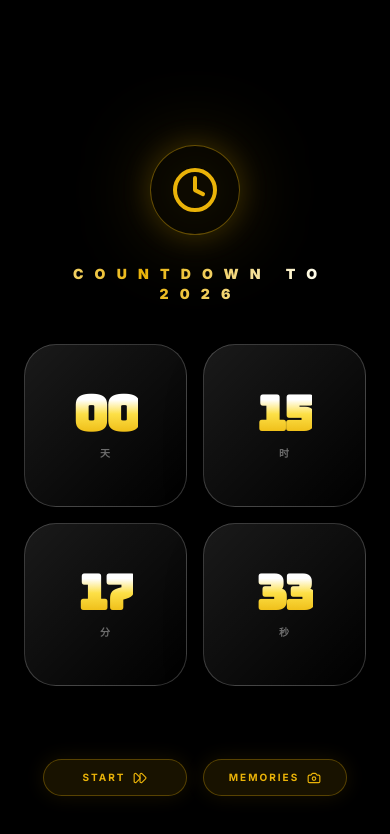
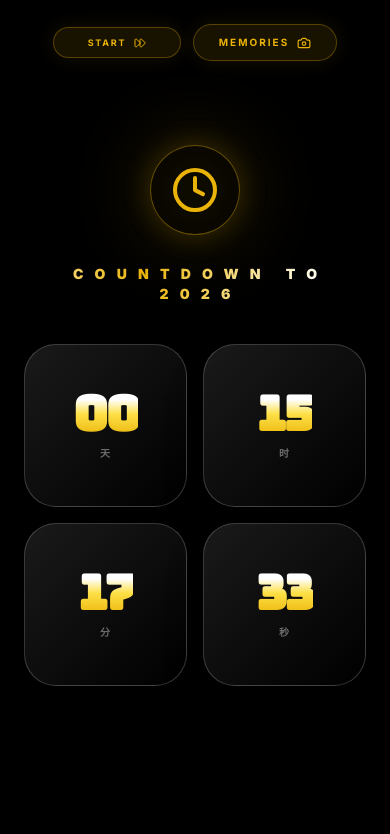
Before and after one commit to SuperGxw/immersive_countdown_2026, a React (Vite) app: page / in a window 390 px wide. Shown: the top 834 px of the page. Built offline with nearby package versions, Linux system fonts and the light colour scheme; a web font is replaced by a local one.

Commit message:
first commit

```diff
--- a/App.tsx
+++ b/App.tsx
@@ -101,17 +101,17 @@ const App: React.FC = () => {
         </>
       )}
 
-      {/* 按钮组：移动端位于底部居中，桌面端位于右上角 */}
+      {/* 按钮组：移动端位于顶部居中，桌面端位于右上角 */}
       {state === AppState.IDLE && (
-        <div className="fixed bottom-12 md:top-6 md:right-6 md:bottom-auto left-1/2 -translate-x-1/2 md:left-auto md:translate-x-0 z-[60] flex flex-row md:flex-col items-center md:items-end gap-4">
+        <div className="fixed top-6 left-1/2 -translate-x-1/2 md:top-6 md:right-6 md:bottom-auto md:left-auto md:translate-x-0 z-[60] flex flex-row md:flex-col items-center md:items-end gap-3 md:gap-4">
           <motion.button
             whileHover={{ scale: 1.05 }}
             whileTap={{ scale: 0.95 }}
             onClick={(e) => { e.stopPropagation(); startCountdown(); }}
-            className="flex items-center justify-center gap-2 w-36 md:w-44 py-2.5 md:py-3 bg-yellow-500/10 hover:bg-yellow-500/20 border border-yellow-500/30 rounded-full transition-all group backdrop-blur-lg shadow-[0_0_20px_rgba(234,179,8,0.1)]"
+            className="flex items-center justify-center gap-2 w-32 md:w-44 py-2 md:py-3 bg-yellow-500/10 hover:bg-yellow-500/20 border border-yellow-500/30 rounded-full transition-all group backdrop-blur-lg shadow-[0_0_20px_rgba(234,179,8,0.1)]"
           >
-            <span className="text-[10px] md:text-xs font-bold tracking-[0.2em] md:tracking-[0.4em] text-yellow-500 group-hover:text-yellow-400 uppercase">Start</span>
-            <FastForward className="w-3.5 h-3.5 md:w-4 md:h-4 text-yellow-500" />
+            <span className="text-[9px] md:text-xs font-bold tracking-[0.2em] md:tracking-[0.4em] text-yellow-500 group-hover:text-yellow-400 uppercase">Start</span>
+            <FastForward className="w-3 h-3 md:w-4 md:h-4 text-yellow-500" />
           </motion.button>
 
           <input
@@ -211,9 +211,9 @@ const App: React.FC = () => {
             <div className="space-y-4 md:space-y-6">
               <div className="relative inline-block">
                 <motion.div
-                   animate={{ opacity: [0.3, 0.5, 0.3], scale: [1, 1.1, 1] }}
-                   transition={{ duration: 4, repeat: Infinity }}
-                   className="absolute -inset-10 blur-3xl bg-yellow-400/10 rounded-full"
+                  animate={{ opacity: [0.3, 0.5, 0.3], scale: [1, 1.1, 1] }}
+                  transition={{ duration: 4, repeat: Infinity }}
+                  className="absolute -inset-10 blur-3xl bg-yellow-400/10 rounded-full"
                 />
                 <motion.h1
                   className="relative text-6xl sm:text-7xl md:text-[7.5rem] font-black tracking-tighter gradient-text-gold drop-shadow-[0_10px_30px_rgba(234,179,8,0.3)]"
```
